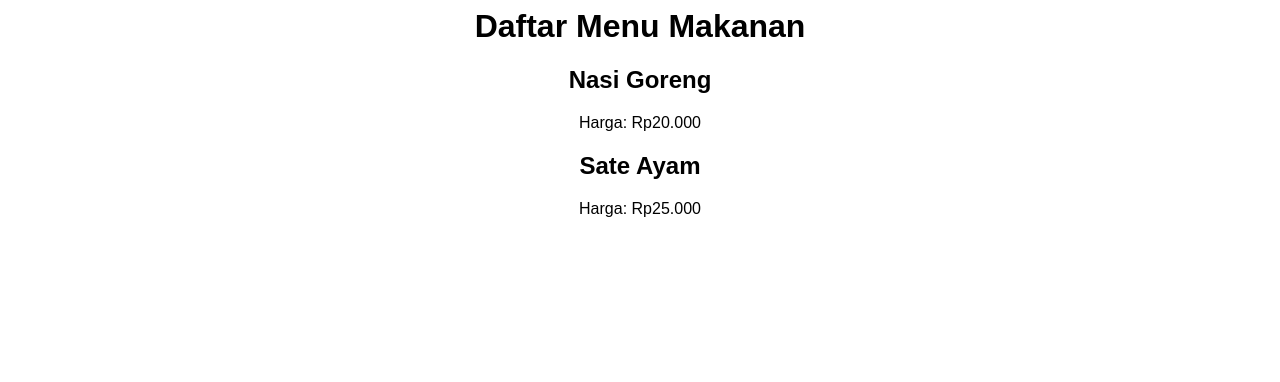
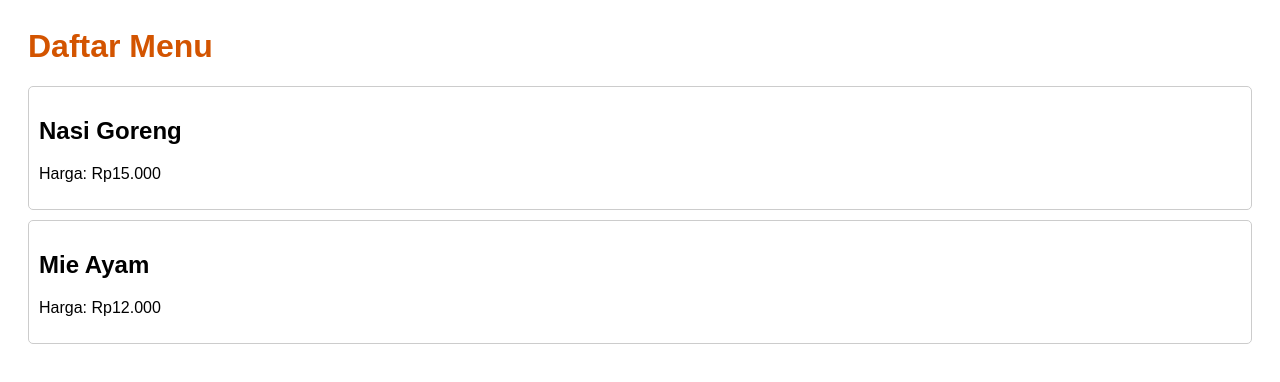
Before and after one commit to chelsiafiorentoppusunggu-boop/web-menu-makanan, a plain HTML site: page Index.html in a window 1280 px wide. Drawn offline with Linux system fonts and the light colour scheme.

Commit message:
Update Index.html

```diff
--- a/Index.html
+++ b/Index.html
@@ -1,17 +1,35 @@
 <html>
 <head>
-    <meta charset="UTF-8">
-    <title>Web Makanan</title>
+  <title>Menu Makanan</title>
+  <style>
+    body {
+      font-family: Arial;
+      padding: 20px;
+    }
+    h1 {
+      color: #d35400;
+    }
+    .menu-item {
+      border: 1px solid #ccc;
+      padding: 10px;
+      margin-bottom: 10px;
+      border-radius: 5px;
+    }
+  </style>
 </head>
-<body style="font-family: Arial; text-align:center;">
-    <h1>Daftar Menu Makanan</h1>
+<body>
 
-    <div>
-        <h2>Nasi Goreng</h2>
-        <p>Harga: Rp20.000</p>
+<h1>Daftar Menu</h1>
 
-        <h2>Sate Ayam</h2>
-        <p>Harga: Rp25.000</p>
-    </div>
+<div class="menu-item">
+  <h2>Nasi Goreng</h2>
+  <p>Harga: Rp15.000</p>
+</div>
+
+<div class="menu-item">
+  <h2>Mie Ayam</h2>
+  <p>Harga: Rp12.000</p>
+</div>
+
 </body>
 </html>
```
